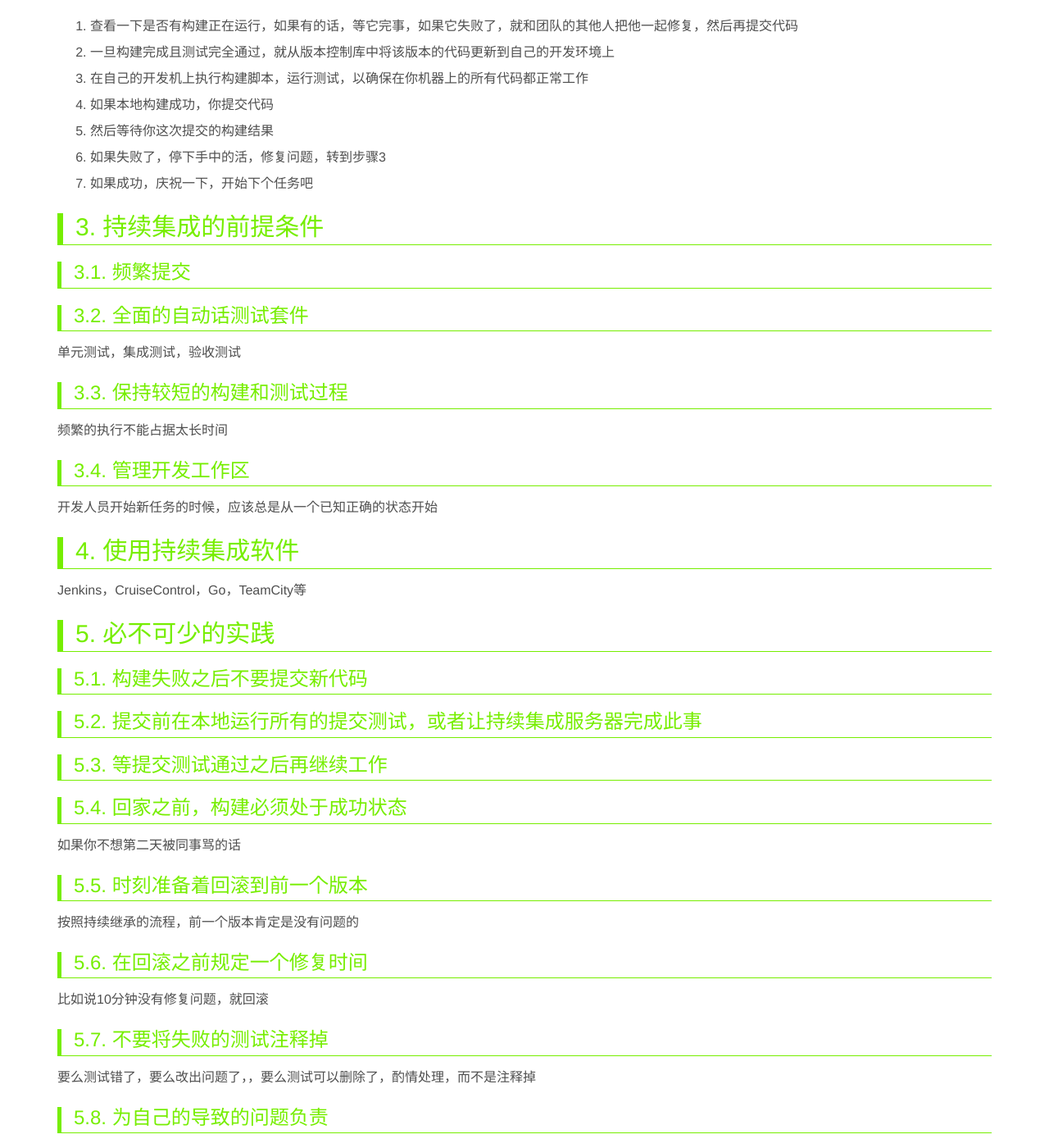
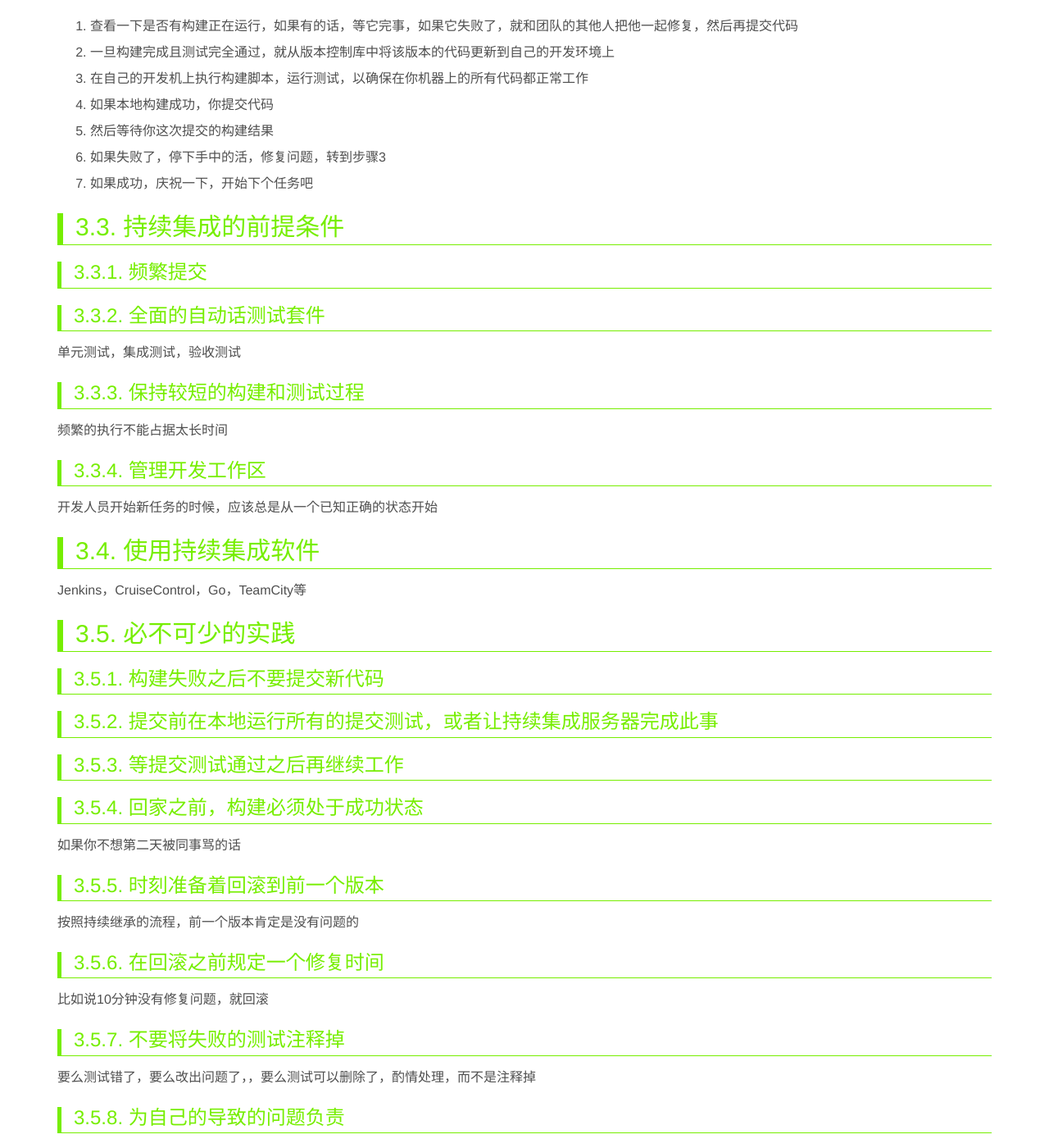
Before and after one commit to ronniewang/ronniewang.github.io, a Jekyll site: the page built from _posts/2016-04-06-continous-delivery-01.md, in a window 1280 px wide and 1400 px high, scrolled down 8926 px. Shown: the whole window at 82% size. Built offline with Jekyll 4.4.1, drawn with Linux system fonts in a browser that asks for light colours; some of the changed text lies outside the part shown.

Commit message:
merge some articles

```diff
--- a/_posts/2016-04-06-continous-delivery-01.md
+++ b/_posts/2016-04-06-continous-delivery-01.md
@@ -328,35 +328,35 @@
 * 是否可以对配置做版本控制
 * 是否能适应我们的自动化部署策略
 
-### 5.1. 环境管理工具
+### 2.5.1. 环境管理工具
 
 Puppet，CfEngine，虚拟化技术等
 
 更多讨论在[第十一章 基础设施和环境管理]()
 
-### 5.2. 变更过程管理
+### 2.5.2. 变更过程管理
 
 严格控制生产环境，未经组织内部正式的变更管理过程，任何人不得对其进行修改
 
-## 6. 小结
+## 2.6. 小结
 
 配置管理是一切自动化的基础
 
-# 第三章 持续集成
+# 3. 第三章 持续集成
 
-## 1. 引言
+## 3.1. 引言
 
 持续集成的目标是让软件一直处于可工作的状态
 
-## 2. 实现持续集成
+## 3.2. 实现持续集成
 
-### 2.1. 准备工作
+### 3.2.1. 准备工作
 
 1. 版本控制
 2. 自动化构建
 3. 团队共识
 
-### 2.2. 一个基本的持续集成系统
+### 3.2.2. 一个基本的持续集成系统
 
 开发人员使用持续集成服务的简单流程
 
@@ -368,55 +368,55 @@
 6. 如果失败了，停下手中的活，修复问题，转到步骤3
 7. 如果成功，庆祝一下，开始下个任务吧
 
-## 3. 持续集成的前提条件
+## 3.3. 持续集成的前提条件
 
-### 3.1. 频繁提交
+### 3.3.1. 频繁提交
 
-### 3.2. 全面的自动话测试套件
+### 3.3.2. 全面的自动话测试套件
 
 单元测试，集成测试，验收测试
 
-### 3.3. 保持较短的构建和测试过程
+### 3.3.3. 保持较短的构建和测试过程
 
 频繁的执行不能占据太长时间
 
-### 3.4. 管理开发工作区
+### 3.3.4. 管理开发工作区
 
 开发人员开始新任务的时候，应该总是从一个已知正确的状态开始
 
-## 4. 使用持续集成软件
+## 3.4. 使用持续集成软件
 
 Jenkins，CruiseControl，Go，TeamCity等
 
-## 5. 必不可少的实践
+## 3.5. 必不可少的实践
 
-### 5.1. 构建失败之后不要提交新代码
+### 3.5.1. 构建失败之后不要提交新代码
 
-### 5.2. 提交前在本地运行所有的提交测试，或者让持续集成服务器完成此事
+### 3.5.2. 提交前在本地运行所有的提交测试，或者让持续集成服务器完成此事
 
-### 5.3. 等提交测试通过之后再继续工作
+### 3.5.3. 等提交测试通过之后再继续工作
 
-### 5.4. 回家之前，构建必须处于成功状态
+### 3.5.4. 回家之前，构建必须处于成功状态
 
 如果你不想第二天被同事骂的话
 
-### 5.5. 时刻准备着回滚到前一个版本
+### 3.5.5. 时刻准备着回滚到前一个版本
 
 按照持续继承的流程，前一个版本肯定是没有问题的
 
-### 5.6. 在回滚之前规定一个修复时间
+### 3.5.6. 在回滚之前规定一个修复时间
 
 比如说10分钟没有修复问题，就回滚
 
-### 5.7. 不要将失败的测试注释掉
+### 3.5.7. 不要将失败的测试注释掉
 
 要么测试错了，要么改出问题了，，要么测试可以删除了，酌情处理，而不是注释掉
 
-### 5.8. 为自己的导致的问题负责
+### 3.5.8. 为自己的导致的问题负责
 
-### 5.9. 测试驱动开发
+### 3.5.9. 测试驱动开发
 
-## 6. 推荐的实践
+## 3.6. 推荐的实践
 
 我们任务下面的实践也是有用的
 
@@ -424,17 +424,17 @@
 * 若测试运行变慢，就让构建失败
 * 若有编译警告或者代码风格问题，就让测试失败
 
-## 8. 小结
+## 3.8. 小结
 
 持续集成是部署流水线的基石，即使只采用了持续集成，也会对开发流程带来极大的改善
 
-# 第五章 部署流水线解析
+# 5. 第五章 部署流水线解析
 
-## 1. 引言
+## 5.1. 引言
 
 持续集成就能带来很大而效果了，但是持续集成主要关注的是开发团队，但是很多时间是浪费在测试和部署阶段上面的，我们需要一个端到端的方法来交付软件，最好能做到一键构建测试和部署
 
-## 2. 什么是部署流水线
+## 5.2. 什么是部署流水线
 
 抽象来讲，部署流水线是指软件从版本库到用户手中这一过程的自动话表现形式
 
```
Also changed, not shown: other parts of _posts/2016-04-06-continous-delivery-01.md (+138 -154 lines).
